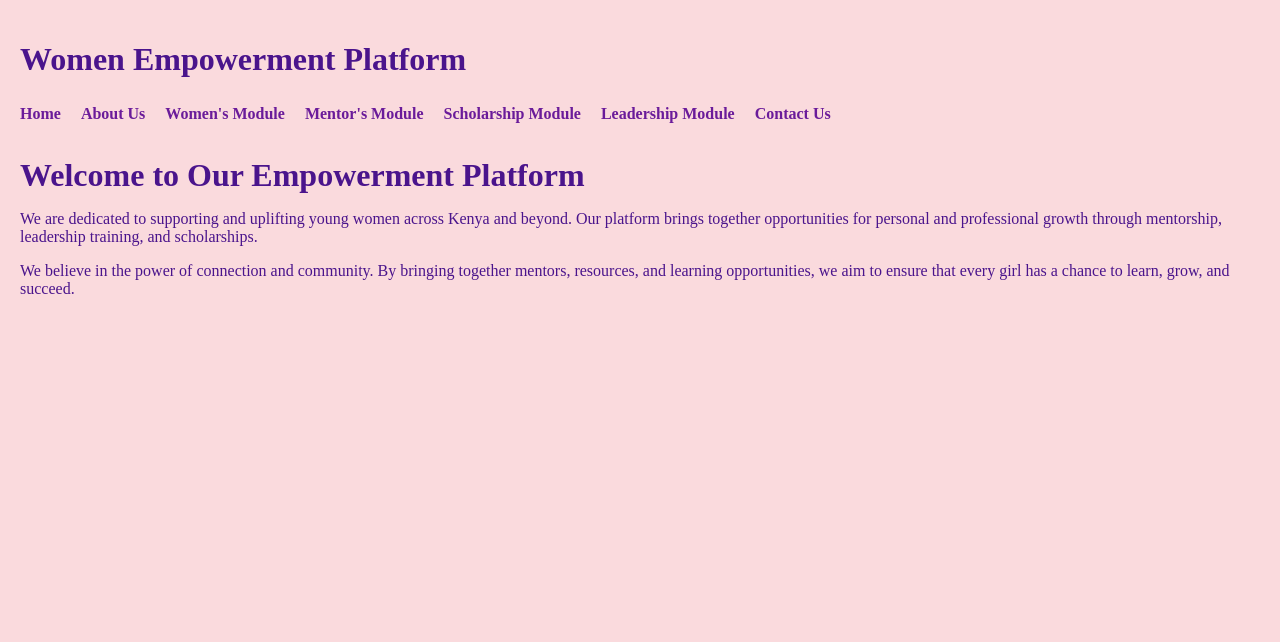
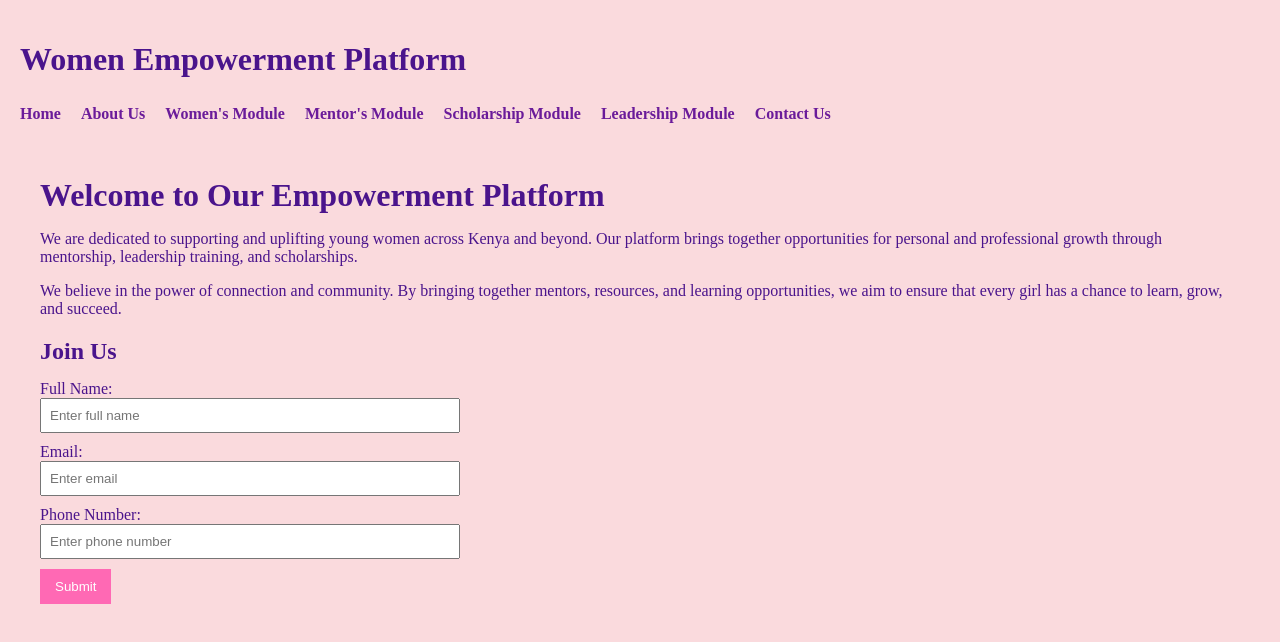
Before and after one commit to Chetalam/ITP-1-Repository, a React (Create React App) app in the folder client/: page / in a window 1280 px wide. Shown: the top 642 px of the page. Built offline with nearby package versions, Linux system fonts and the light colour scheme.

Commit message:
Added a login column for users in the home page

```diff
--- a/client/src/pages/Home.js
+++ b/client/src/pages/Home.js
@@ -2,7 +2,7 @@ import React from 'react';
 
 function Home() {
   return (
-    <div>
+    <div style={{ padding: '20px' }}>
       <h1>Welcome to Our Empowerment Platform</h1>
       <p>
         We are dedicated to supporting and uplifting young women across Kenya and beyond.
@@ -13,8 +13,28 @@ function Home() {
         We believe in the power of connection and community. By bringing together mentors, resources, and
         learning opportunities, we aim to ensure that every girl has a chance to learn, grow, and succeed.
       </p>
+
+      {/* Login / Registration Form */}
+      <h2>Join Us</h2>
+      <form style={{ maxWidth: '400px' }}>
+        <div style={{ marginBottom: '10px' }}>
+          <label>Full Name:</label><br />
+          <input type="text" name="fullname" placeholder="Enter full name" required style={{ width: '100%', padding: '8px' }} />
+        </div>
+        <div style={{ marginBottom: '10px' }}>
+          <label>Email:</label><br />
+          <input type="email" name="email" placeholder="Enter email" required style={{ width: '100%', padding: '8px' }} />
+        </div>
+        <div style={{ marginBottom: '10px' }}>
+          <label>Phone Number:</label><br />
+          <input type="tel" name="phone" placeholder="Enter phone number" required style={{ width: '100%', padding: '8px' }} />
+        </div>
+        <button type="submit" style={{ padding: '10px 15px', backgroundColor: '#ff69b4', color: 'white', border: 'none', cursor: 'pointer' }}>
+          Submit
+        </button>
+      </form>
     </div>
   );
 }
 
-export default Home; // ✅ Important!
+export default Home;
```
Lines whose indentation alone changed are shown as unchanged.
